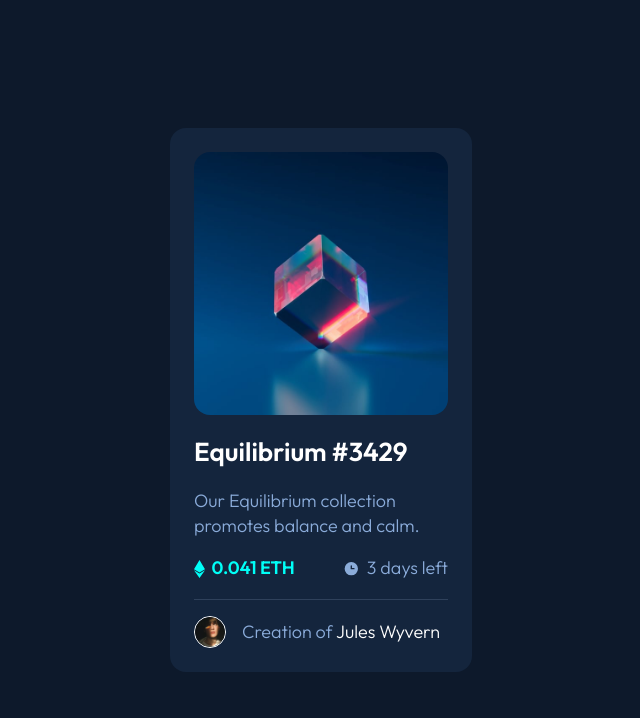
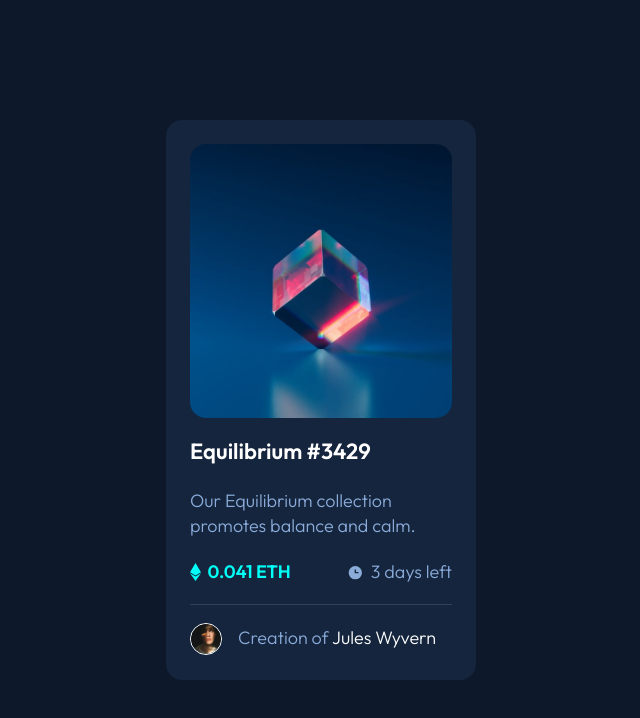
Before and after one commit to Davemafy/NFT-preview-card-component, a website: page index.html in a window 1280 px wide. Shown: the whole page, without its empty margins (319-959 px from the left). Drawn offline with Linux system fonts and the light colour scheme.

Commit message:
Update style.css

```diff
--- a/style.css
+++ b/style.css
@@ -41,8 +41,8 @@ img {
 }
 
 .card {
-  height: fit-content;
-  width: 302px;
+  height: 560px;
+  width: 310px;
   padding: 1.5rem;
   font-weight: var(--fw-300);
   display: grid;
@@ -82,7 +82,7 @@ img {
 .title {
   color: var(--cl-white);
   font-weight: var(--fw-600);
-  font-size: calc(var(--fz-base) + .5rem);
+  font-size: calc(var(--fz-base) + 4px);
   transition: .25s ease;
 }
 
```
